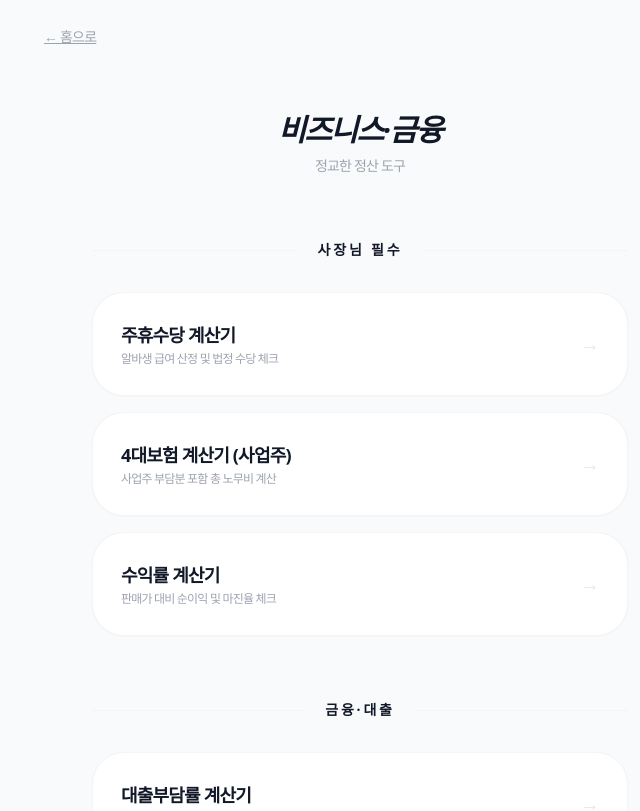
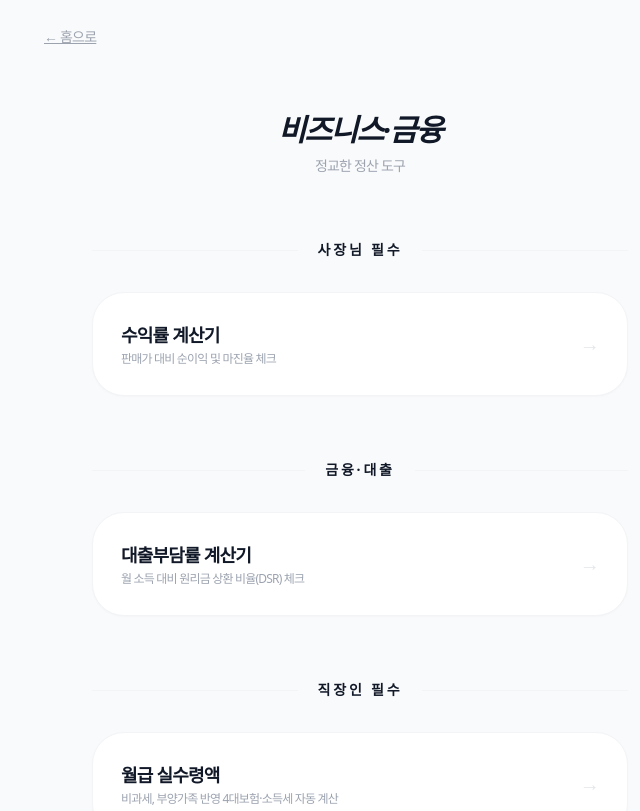
Before and after one commit to greentea2417/semogye-calculator, a Next.js app: page /business in a window 1280 px wide. Shown: the top 811 px of the page, without its empty margins (280-920 px from the left). Built offline with nearby package versions, Linux system fonts and the light colour scheme; a web font is replaced by a local one.

Commit message:
fix: remove /business prefix from all tool links to match flat folder structure

```diff
--- a/app/business/page.tsx
+++ b/app/business/page.tsx
@@ -7,30 +7,28 @@ const BUSINESS_TOOLS = [
   {
     category: "사장님 필수",
     tools: [
-      { title: "주휴수당 계산기", description: "알바생 급여 산정 및 법정 수당 체크", href: "/business/holiday-pay" },
-      { title: "4대보험 계산기 (사업주)", description: "사업주 부담분 포함 총 노무비 계산", href: "/business/employer-insurance" },
-      { title: "수익률 계산기", description: "판매가 대비 순이익 및 마진율 체크", href: "/profit" }, // app/profit 바로 아래 있음
+      { title: "수익률 계산기", description: "판매가 대비 순이익 및 마진율 체크", href: "/profit" },
     ],
   },
   {
     category: "금융·대출",
     tools: [
-      { title: "대출부담률 계산기", description: "월 소득 대비 원리금 상환 비율(DSR) 체크", href: "/burden" }, // app/burden 바로 아래 있음
+      { title: "대출부담률 계산기", description: "월 소득 대비 원리금 상환 비율(DSR) 체크", href: "/burden" },
     ],
   },
   {
     category: "직장인 필수",
     tools: [
-      { title: "월급 실수령액", description: "비과세, 부양가족 반영 4대보험·소득세 자동 계산", href: "/salary" }, // app/salary 바로 아래 있음
-      { title: "상여금·성과급", description: "보너스 수령 시 실제 내 통장에 꽂히는 금액", href: "/bonus" }, // app/bonus 바로 아래 있음
+      { title: "월급 실수령액", description: "비과세, 부양가족 반영 4대보험·소득세 자동 계산", href: "/salary" },
+      { title: "상여금·성과급", description: "보너스 수령 시 실제 내 통장에 꽂히는 금액", href: "/bonus" },
     ],
   },
   {
     category: "알바·프리랜서",
     tools: [
-      { title: "시급·알바비", description: "주휴수당, 포괄임금제 포함 월 환산 금액", href: "/business/hourly" },
-      { title: "프리랜서 3.3%", description: "소득세 3.3% 제외 실지급액 및 원천징수 영수증", href: "/business/freelance" },
-      { title: "알바 vs 프리랜서 비교", description: "내게 더 유리한 쪽은?", href: "/business/compare" },
+      { title: "시급·알바비", description: "주휴수당, 포괄임금제 포함 월 환산 금액", href: "/hourly" },
+      { title: "프리랜서 3.3%", description: "소득세 3.3% 제외 실지급액 및 원천징수 영수증", href: "/freelance" },
+      { title: "알바 vs 프리랜서 비교", description: "내게 더 유리한 쪽은?", href: "/compare" },
     ],
   },
 ];
```
